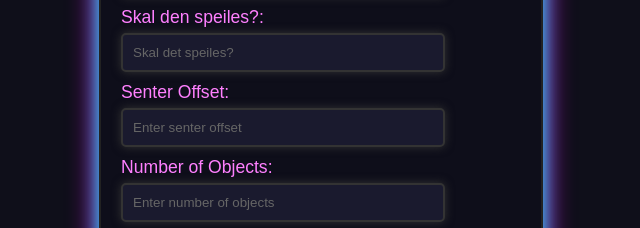
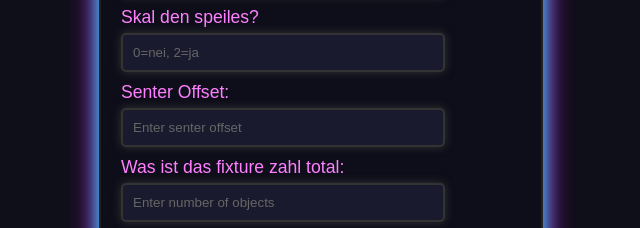
Before and after one commit to BendikRE/lysbekalkis, a plain HTML site: page index.html in a window 1280 px wide. Shown: the part 287-515 px from the top of the page, without its empty margins (319-959 px from the left). Drawn offline with Linux system fonts and the light colour scheme.

Commit message:
Update index.html

```diff
--- a/index.html
+++ b/index.html
@@ -97,13 +97,13 @@
         <label for="totalLength">Total Length:</label>
         <input type="number" id="totalLength" placeholder="Enter total length"><br>
 
-        <label for="wings">Skal den speiles?:</label>
-        <input type="number" id="wings" placeholder="Skal det speiles?"><br>
+        <label for="wings">Skal den speiles?</label>
+        <input type="number" id="wings" placeholder="0=nei, 2=ja"><br>
 
         <label for="centerOffset">Senter Offset:</label>
         <input type="number" id="centerOffset" placeholder="Enter senter offset"><br>
 
-        <label for="objects">Number of Objects:</label>
+        <label for="objects">Was ist das fixture zahl total:</label>
         <input type="number" id="objects" placeholder="Enter number of objects"><br>
 
         <label for="srOffset">SR Offset:</label>
```
